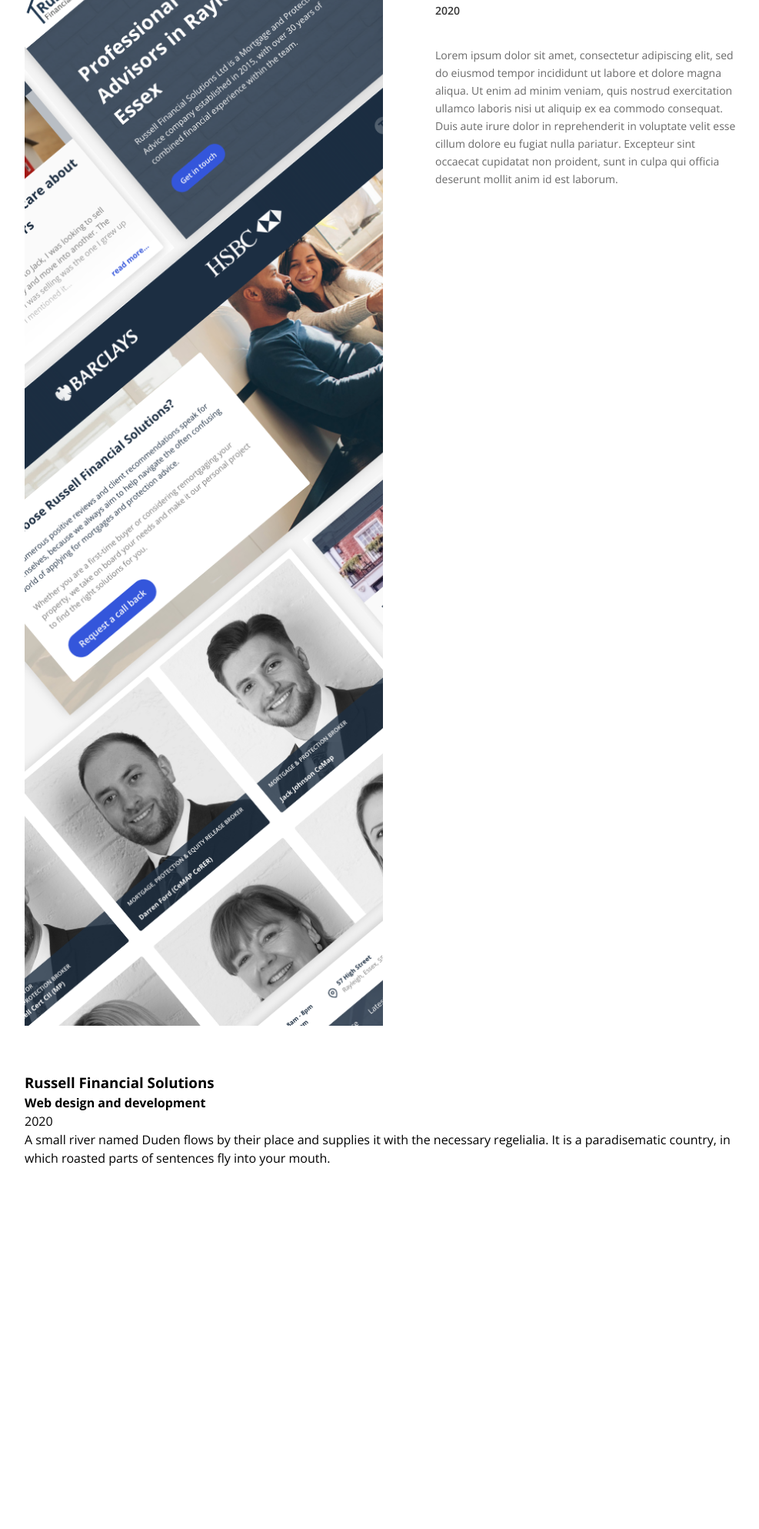
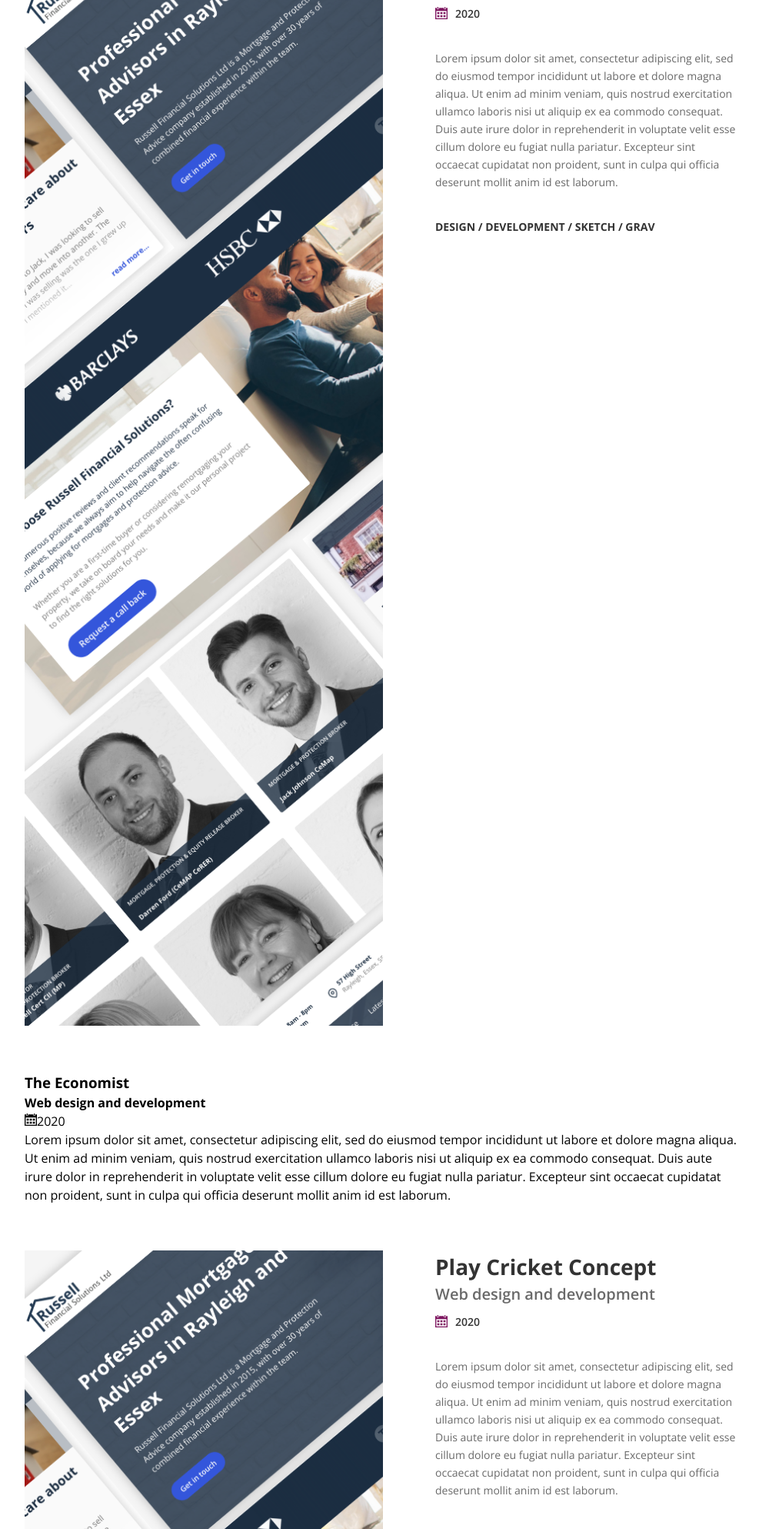
Before and after one commit to andrewbarnesweb/andrew-barnes-portfolio, a Gatsby site: page / in a window 1280 px wide. Shown: the part 2771-4758 px from the top of the page at 77% size, without its empty margins (142-1129 px from the left). Before the commit the page ends 4378 px from the top, so only its background shows below. Built offline with nearby package versions, Linux system fonts and the light colour scheme; Gatsby itself is replaced by a stand-in of ours.

Commit message:
Created work component

```diff
--- a/src/components/header/header.js
+++ b/src/components/header/header.js
@@ -46,8 +46,8 @@ class Header extends React.Component {
               <li><a onClick={this.handleClick} href="#about-me">About me</a></li>
               <li><a onClick={this.handleClick} href="#what-i-do">What I do</a></li>
               <li><a onClick={this.handleClick} href="#blog">Blog</a></li>
-              <li><a href="#my-work">My work</a></li>
-              <li><a href="#contact">Contact</a></li>
+              <li><a onClick={this.handleClick} href="#my-work">My work</a></li>
+              <li><a onClick={this.handleClick} href="#contact">Contact</a></li>
             </ul>
           </nav>
           <Toggle />
--- a/src/components/my-work/my-work.js
+++ b/src/components/my-work/my-work.js
@@ -1,8 +1,7 @@
 import React from "react"
-import style from "./my-work.module.scss"
 import Section from "../section/section"
+import Work from "./work"
 import { StaticQuery, graphql } from "gatsby"
-import Img from "gatsby-image"
 
 class MyWork extends React.Component {
   render() {
@@ -22,29 +21,32 @@ class MyWork extends React.Component {
         render={data => (
           <>
             <Section title="My work">
-              <div className={style.work}>
-                <div className={style.details}>
-                  <h3>Russell Financial Solutions</h3>
-                  <h4>Web design and development</h4>
-                  <time dateTime="2020">2020</time>
-                  <p>Lorem ipsum dolor sit amet, consectetur adipiscing elit, sed do eiusmod tempor incididunt ut labore et dolore magna aliqua. Ut enim ad minim veniam, quis nostrud exercitation ullamco laboris nisi ut aliquip ex ea commodo consequat. Duis aute irure dolor in reprehenderit in voluptate velit esse cillum dolore eu fugiat nulla pariatur. Excepteur sint occaecat cupidatat non proident, sunt in culpa qui officia deserunt mollit anim id est laborum.</p>
-                </div>
-                <div className={style.image}>
-                  <Img fluid={data.rfs.childImageSharp.fluid} />
-                </div>
-              </div>
-
-              <div className={style.work}>
-                <div className={style.detailsAlternate}>
-                  <h3>Russell Financial Solutions</h3>
-                  <h4>Web design and development</h4>
-                  <time dateTime="2020">2020</time>
-                  <p>A small river named Duden flows by their place and supplies it with the necessary regelialia. It is a paradisematic country, in which roasted parts of sentences fly into your mouth.</p>
-                </div>
-                <div className={style.imageAlternate}>
-                  <Img fluid={data.rfs.childImageSharp.fluid} />
-                </div>
-              </div>
+              <Work
+                title="Russell Financial Solutions"
+                type="Web design and development"
+                image={data.rfs.childImageSharp.fluid}
+                year="2020"
+                skills="Design / Development / Sketch / Grav"
+              >
+                <p>Lorem ipsum dolor sit amet, consectetur adipiscing elit, sed do eiusmod tempor incididunt ut labore et dolore magna aliqua. Ut enim ad minim veniam, quis nostrud exercitation ullamco laboris nisi ut aliquip ex ea commodo consequat. Duis aute irure dolor in reprehenderit in voluptate velit esse cillum dolore eu fugiat nulla pariatur. Excepteur sint occaecat cupidatat non proident, sunt in culpa qui officia deserunt mollit anim id est laborum.</p>
+              </Work>
+              <Work
+                title="The Economist"
+                type="Web design and development"
+                image={data.rfs.childImageSharp.fluid}
+                year="2020"
+                alternate={true}
+              >
+                <p>Lorem ipsum dolor sit amet, consectetur adipiscing elit, sed do eiusmod tempor incididunt ut labore et dolore magna aliqua. Ut enim ad minim veniam, quis nostrud exercitation ullamco laboris nisi ut aliquip ex ea commodo consequat. Duis aute irure dolor in reprehenderit in voluptate velit esse cillum dolore eu fugiat nulla pariatur. Excepteur sint occaecat cupidatat non proident, sunt in culpa qui officia deserunt mollit anim id est laborum.</p>
+              </Work>
+              <Work
+                title="Play Cricket Concept"
+                type="Web design and development"
+                image={data.rfs.childImageSharp.fluid}
+                year="2020"
+              >
+                <p>Lorem ipsum dolor sit amet, consectetur adipiscing elit, sed do eiusmod tempor incididunt ut labore et dolore magna aliqua. Ut enim ad minim veniam, quis nostrud exercitation ullamco laboris nisi ut aliquip ex ea commodo consequat. Duis aute irure dolor in reprehenderit in voluptate velit esse cillum dolore eu fugiat nulla pariatur. Excepteur sint occaecat cupidatat non proident, sunt in culpa qui officia deserunt mollit anim id est laborum.</p>
+              </Work>
             </Section>
           </>
         )}
--- /dev/null
+++ b/src/components/my-work/work.js
@@ -0,0 +1,30 @@
+import React from "react"
+import style from "./work.module.scss"
+import Img from "gatsby-image"
+
+class Work extends React.Component {
+
+  render() {
+    return (
+      <div className={style.work}>
+        <div className={this.props.alternate ? style.detailsAlternate : style.details}>
+          <h3>{this.props.title}</h3>
+          <h4>{this.props.type}</h4>
+          <time className={style.time} dateTime={this.props.year}>
+            <svg xmlns="http://www.w3.org/2000/svg" aria-hidden="true" width="16" height="16" viewBox="0 0 16 16">
+              <path d="M13.333,13.333H10.667V10.667h2.667Zm-4-6.667H6.667V9.333H9.333Zm4,0H10.667V9.333h2.667Zm-8,4H2.667v2.667H5.333Zm4,0H6.667v2.667H9.333Zm-4-4H2.667V9.333H5.333ZM16,1.333V16H0V1.333H2V2A1.333,1.333,0,0,0,4.667,2V1.333h6.667V2A1.333,1.333,0,1,0,14,2V1.333Zm-1.333,4H1.333v9.333H14.667ZM13.333.667A.667.667,0,0,0,12,.667V2a.667.667,0,0,0,1.333,0ZM4,2A.667.667,0,1,1,2.667,2V.667A.667.667,0,1,1,4,.667Z" />
+            </svg>
+            {this.props.year}
+          </time>
+          {this.props.children}
+          <div className={style.skills}>{this.props.skills}</div>
+        </div>
+        <div className={this.props.alternate ? style.imageAlternate : style.image}>
+          <Img fluid={this.props.image} />
+        </div>
+      </div>
+    );
+  }
+}
+
+export default Work
--- a/src/components/my-work/my-work.module.scss
+++ b/src/components/my-work/work.module.scss
@@ -1,18 +1,4 @@
 @import '../function.scss';
-
-.container {
-  padding: calculateRem(30);
-  @include animate-setup(100);
-}
-
-.container-visible {
-  composes: container;
-  @include animate-show;
-}
-
-.title {
-  @include title;
-}
 
 .work {
   margin-bottom: calculateRem(40);
@@ -45,18 +31,27 @@
     font-weight: 600;
     color: var(--header);
     margin-bottom: calculateRem(36);
-    display: inline-block;
+    display: flex;
+    align-items: center;
+  }
+
+  svg {
+    fill: var(--primary);
+    margin-right: calculateRem(10);
+  }
+
+  .skills {
+    font-size: calculateRem(14);
+    font-weight: bold;
+    text-transform: uppercase;
+    margin-top: calculateRem(36);
+    color: var(--header);
   }
 
   @include paragraphs;
 }
 
 @media only screen and (min-width: 768px) {
-  .container {
-    width: calculateRem(720);
-    margin: 0 auto;
-  }
-
   .work {
     display: flex;
     margin-bottom: calculateRem(60);
@@ -78,6 +73,14 @@
     top: calculateRem(28);
     margin-left: calculateRem(68);
     margin-bottom: 0;
+
+    h3 {
+      font-size: calculateRem(28);
+    }
+
+    h4 {
+      font-size: calculateRem(20);
+    }
   }
 
   .details-alternate {
@@ -87,10 +90,3 @@
     margin-right: calculateRem(68);
   }
 }
-
-@media only screen and (min-width: 992px) {
-  .container {
-    min-width: 992px;
-    max-width: 1024px;
-  }
-}
```
